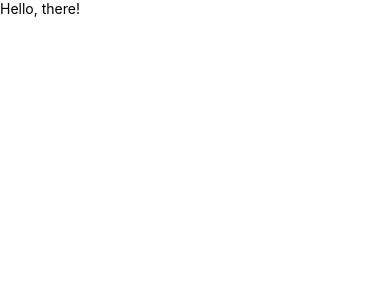
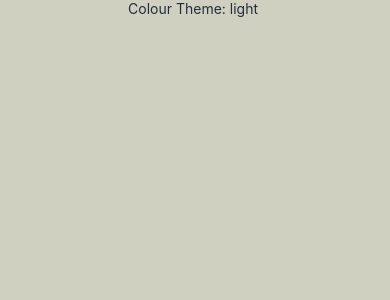
Before and after one commit to OneGear-Technologies/Zap, a React Native app: screen / in a window 390 px wide. Shown: the top 300 px of the page. Built offline with nearby package versions, Linux system fonts and the light colour scheme.

Commit message:
light mode/dark mode implementation

```diff
--- a/App.tsx
+++ b/App.tsx
@@ -3,25 +3,47 @@ import {
   StyleSheet,
   Text,
   View,
+  useColorScheme,
 } from 'react-native';
 
 
 const App = () => {
+  const colorScheme = useColorScheme();
+
+  const textTheme = colorScheme === 'light' ? styles.lightThemeText : styles.darkThemeText
+  const containerTheme = colorScheme === 'light' ? styles.lightContainer : styles.darkContainer
 
   return (
-    <View style={styles.container}>
-      <Text>Hello, there!</Text>
+    <View style={[styles.container, containerTheme]}>
+      <Text style={[styles.text, textTheme]}>Colour Theme: { colorScheme } </Text>
     </View>
   );
 };
 
+
 const styles = StyleSheet.create({
   container: {
     flex: 1,
-
-    backgroundColor: '#fff'
+    alignItems: 'center',
+    jusifyContents: 'center'
   },
 
+  text: {
+
+  },
+
+  lightContainer: {
+    backgroundColor: '#d0d0c0',
+  },
+  darkContainer: {
+    backgroundColor: '#161719',
+  },
+  lightThemeText: {
+    color: '#242c40',
+  },
+  darkThemeText: {
+    color: '#d0d0c0',
+  },
 });
 
 export default App;
--- a/package.json
+++ b/package.json
@@ -10,8 +10,11 @@
     "lint": "eslint . --ext .js,.jsx,.ts,.tsx"
   },
   "dependencies": {
+    "@react-navigation/native": "^6.0.13",
     "react": "18.1.0",
-    "react-native": "0.70.1"
+    "react-native": "0.70.1",
+    "react-native-safe-area-context": "^4.4.1",
+    "react-native-screens": "^3.18.0"
   },
   "devDependencies": {
     "@babel/core": "^7.12.9",
```
Also changed, not shown: 9 other files (tests, documents, lock files or other folders).
